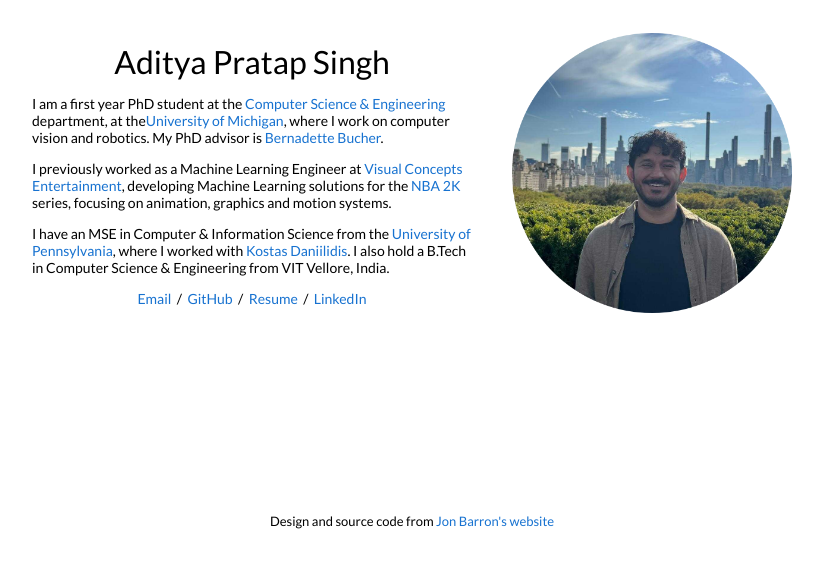
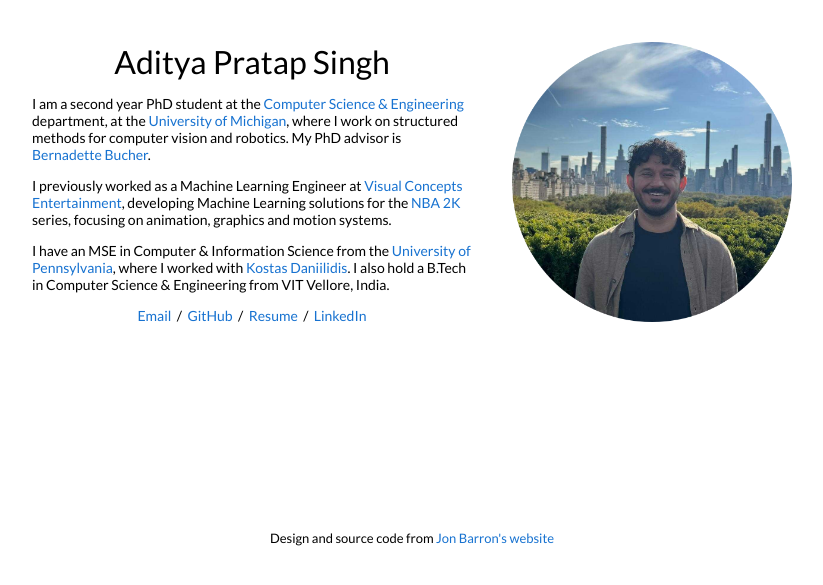
Before and after one commit to singhularAdi/singhularadi.github.io, a Jekyll site: the page built from index.html, in a window 1280 px wide. Shown: the top 585 px of the page, without its empty margins (228-1051 px from the left). Built offline with Jekyll 4.4.1, drawn with Linux system fonts in a browser that asks for light colours.

Commit message:
updated typos

```diff
--- a/_layouts/default.html
+++ b/_layouts/default.html
@@ -34,7 +34,7 @@
               <h1>
                 Aditya Pratap Singh
               </h1>
-              <p>I am a first year PhD student at the <a href="https://cse.engin.umich.edu/">Computer Science & Engineering</a> department, at the<a href="https://umich.edu/">University of Michigan</a>, where I work on computer vision and robotics. My PhD advisor is <a href="https://bucherb.github.io/">Bernadette Bucher</a>.
+              <p>I am a second year PhD student at the <a href="https://cse.engin.umich.edu/">Computer Science & Engineering</a> department, at the <a href="https://umich.edu/">University of Michigan</a>, where I work on structured methods for computer vision and robotics. My PhD advisor is <a href="https://bucherb.github.io/">Bernadette Bucher</a>.
               </p>
               <p>
               I previously worked as a Machine Learning Engineer at <a href="https://vcentertainment.com/">Visual Concepts Entertainment</a>, developing Machine Learning solutions for the <a href="https://nba.2k.com/">NBA 2K</a> series, focusing on animation, graphics and motion systems.  <p>
```
